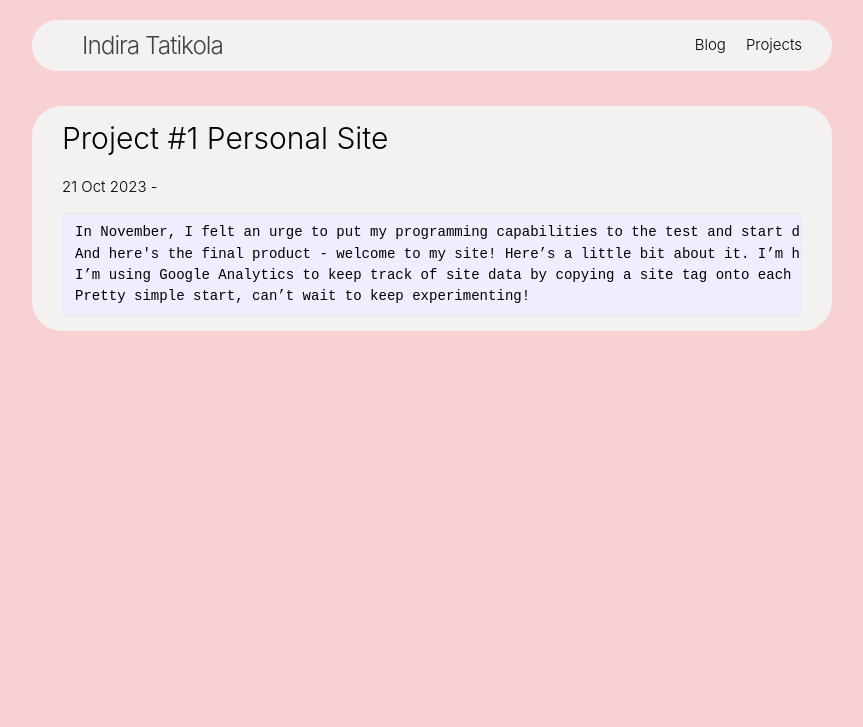
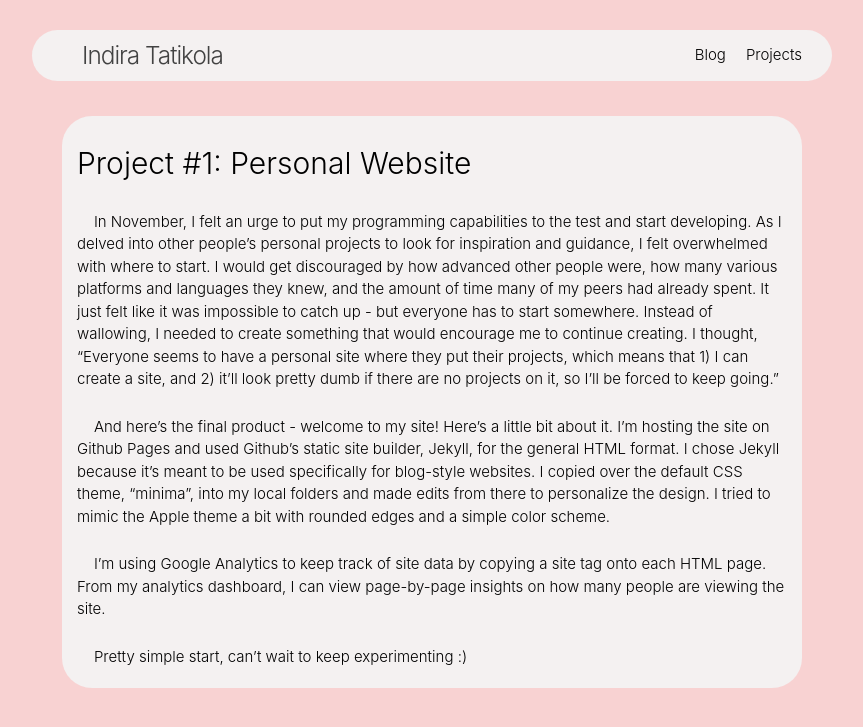
Before and after one commit to itatikola/itatikola.github.io, a Jekyll site: the page built from _posts/2023-10-21-Project-#1-Personal-Site.md, in a window 1280 px wide. Shown: the top 727 px of the page, without its empty margins (208-1071 px from the left). Built offline with Jekyll 4.4.1, drawn with Linux system fonts in a browser that asks for light colours; our own code applies the rules of GitHub Pages for plain Markdown files.

Commit message:
first post

```diff
--- a/_layouts/default.html
+++ b/_layouts/default.html
@@ -14,8 +14,6 @@
     </main>
 
 
-    <!--{%- include footer.html -%}-->
-
   </body>
 
 </html>
--- a/_layouts/post.html
+++ b/_layouts/post.html
@@ -1,7 +1,19 @@
----
-layout: default
----
-<h1>{{ page.title }}</h1>
-<p>{{ page.date | date_to_string }} - {{ page.author }}</p>
+<!DOCTYPE html>
+<html lang="{{ page.lang | default: site.lang | default: "en" }}">
 
-{{ content }}
+  {%- include head.html -%}
+
+  <body>
+
+    {%- include header.html -%}
+
+    <main class="page-content" aria-label="Content">
+      <div class="post-bubble">
+        {{ content }}
+      </div>
+    </main>
+
+
+  </body>
+
+</html>
--- a/_posts/2023-10-21-Project-#1-Personal-Site.md
+++ b/_posts/2023-10-21-Project-#1-Personal-Site.md
@@ -1,5 +1,13 @@
+---
+layout: post
+title: "Project #1: Personal Website"
+---
+# Project #1: Personal Website
 
-	In November, I felt an urge to put my programming capabilities to the test and start developing. As I delved into other people’s personal projects to look for inspiration and guidance, I felt overwhelmed with where to start. I would get discouraged by how advanced other people were, how many various platforms and languages they knew, and the amount of time many of my peers had already spent. It just felt like it was impossible to catch up - but everyone has to start somewhere. Instead of wallowing, I needed to create something that would encourage me to continue creating. I thought, “Everyone seems to have a personal site where they put their projects, which means that 1) I can create a site, and 2) it’ll look pretty dumb if there are no projects on it, so I’ll be forced to keep going.”
-	And here's the final product - welcome to my site! Here’s a little bit about it. I’m hosting the site on Github Pages and used Github’s static site builder, Jekyll, for the general HTML format. I chose Jekyll because it’s meant to be used specifically for blog-style websites. I copied over the default CSS theme, “minima”, into my local folders and made edits from there to personalize the design. I tried to mimic the iPhone theme a bit with rounded edges and a simple color scheme.
-	I’m using Google Analytics to keep track of site data by copying a site tag onto each HTML page. From my analytics dashboard, I can view page-by-page insights on how many people are viewing the site.
-	Pretty simple start, can’t wait to keep experimenting!
+&nbsp;&nbsp;&nbsp;&nbsp;In November, I felt an urge to put my programming capabilities to the test and start developing. As I delved into other people’s personal projects to look for inspiration and guidance, I felt overwhelmed with where to start. I would get discouraged by how advanced other people were, how many various platforms and languages they knew, and the amount of time many of my peers had already spent. It just felt like it was impossible to catch up - but everyone has to start somewhere. Instead of wallowing, I needed to create something that would encourage me to continue creating. I thought, “Everyone seems to have a personal site where they put their projects, which means that 1) I can create a site, and 2) it’ll look pretty dumb if there are no projects on it, so I’ll be forced to keep going.”
+
+&nbsp;&nbsp;&nbsp;&nbsp;And here's the final product - welcome to my site! Here’s a little bit about it. I’m hosting the site on Github Pages and used Github’s static site builder, Jekyll, for the general HTML format. I chose Jekyll because it’s meant to be used specifically for blog-style websites. I copied over the default CSS theme, “minima”, into my local folders and made edits from there to personalize the design. I tried to mimic the Apple theme a bit with rounded edges and a simple color scheme.
+
+&nbsp;&nbsp;&nbsp;&nbsp;I’m using Google Analytics to keep track of site data by copying a site tag onto each HTML page. From my analytics dashboard, I can view page-by-page insights on how many people are viewing the site.
+
+&nbsp;&nbsp;&nbsp;&nbsp;Pretty simple start, can’t wait to keep experimenting :)
--- a/_sass/minima/_base.scss
+++ b/_sass/minima/_base.scss
@@ -4,8 +4,8 @@
 body, h1, h2, h3, h4, h5, h6,
 p, blockquote, pre, hr,
 dl, dd, ol, ul, figure {
-  margin: 0;
-  padding: 0;
+  margin: 10px;
+  padding: 5px;
 }
 
 
@@ -197,6 +197,23 @@ pre {
   }
 }
 
+.post-bubble {
+  max-width: -webkit-calc(#{$content-width} - (#{$spacing-unit} * 2));
+  max-width:         calc(#{$content-width} - (#{$spacing-unit} * 2));
+  margin: auto;
+  padding-top: 10px;
+  background-color: #f4f1f1;
+  border-radius: 30px;
+  @extend %clearfix;
+
+  @include media-query($on-laptop) {
+    max-width: -webkit-calc(#{$content-width} - (#{$spacing-unit}));
+    max-width:         calc(#{$content-width} - (#{$spacing-unit}));
+    padding-right: $spacing-unit / 2;
+    padding-left: $spacing-unit / 2;
+  }
+}
+
 
 
 /**
```
Also changed, not shown: _layouts/index.html (added, +21 -0 lines), _layouts/projects.html (added, +12 -0 lines), 9 other files.
